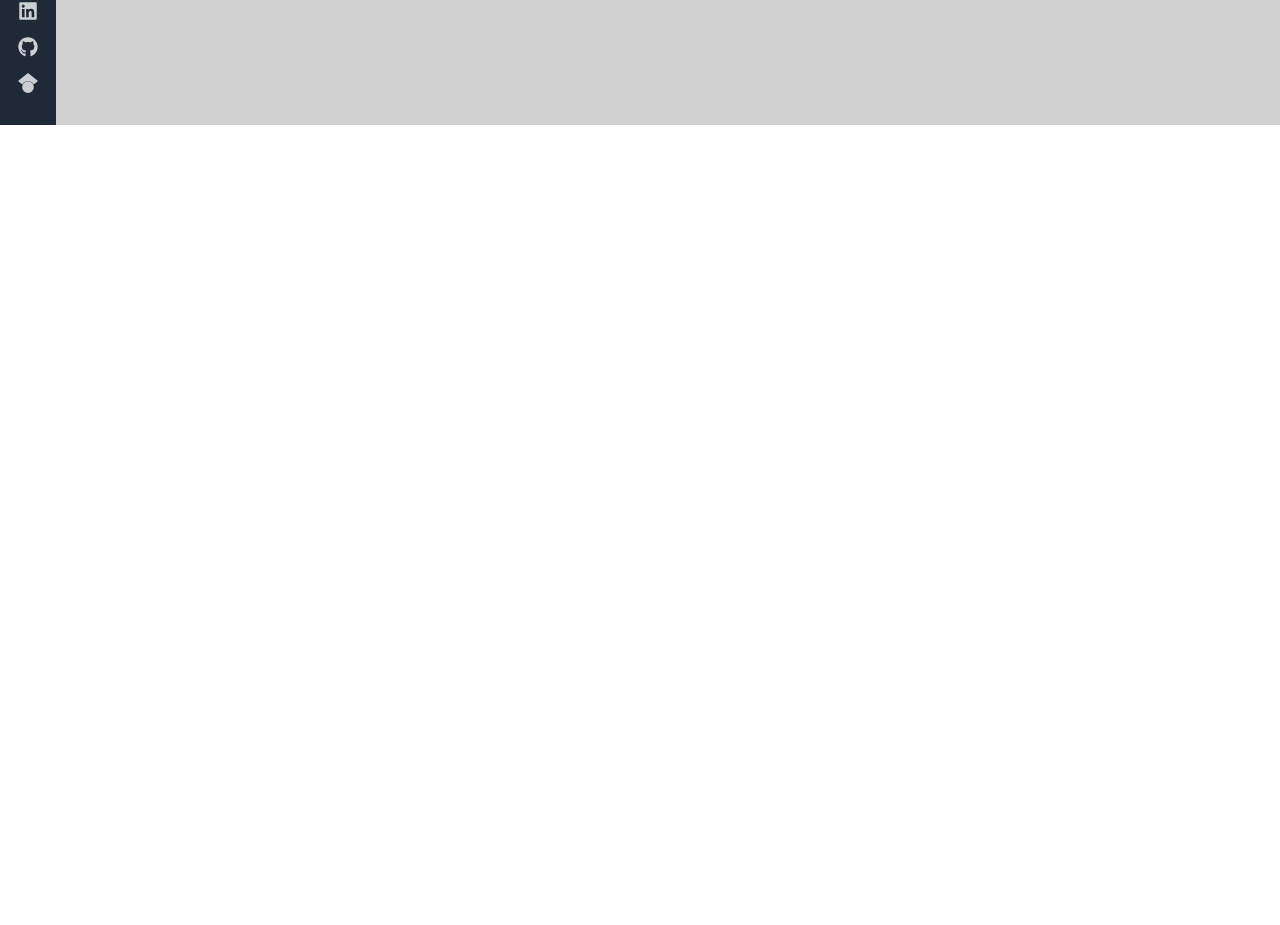
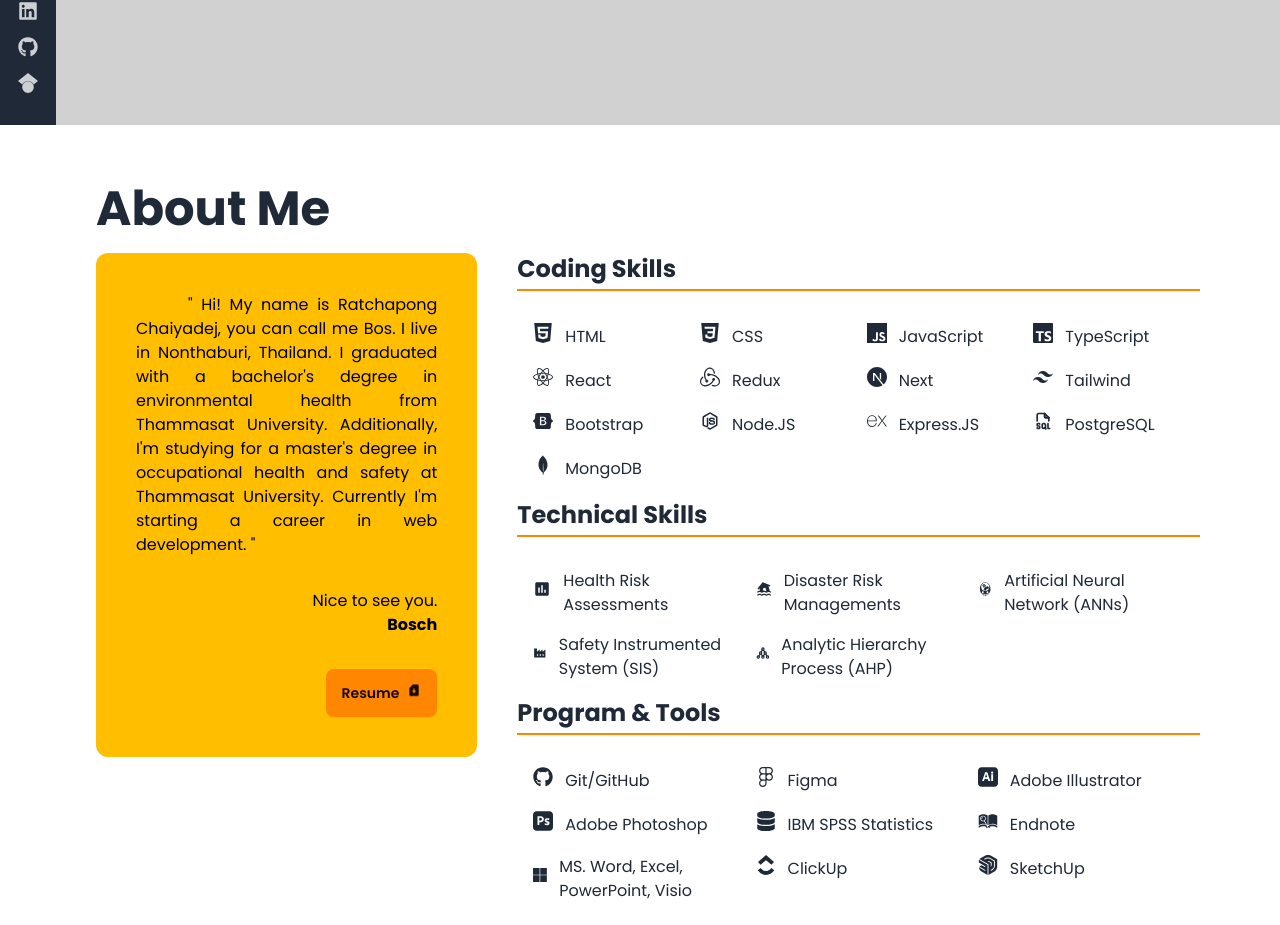
Before and after one commit to boschaiyadej/bosch-portfolio, a Next.js app: page / in a window 1280 px wide. Shown: the part 675-1600 px from the top of the page. Before the commit the page ends 800 px from the top, so only its background shows below. Built offline with nearby package versions, Linux system fonts and the light colour scheme.

Commit message:
feat: add about section

```diff
--- /dev/null
+++ b/app/components/about/About.tsx
@@ -0,0 +1,41 @@
+import React from "react";
+import CodeSkills from "./CodeSkills";
+import ToolsAndPrograms from "./ToolsAndPrograms";
+import { MdSimCardDownload } from "react-icons/md";
+import TechSkills from "./TechnicalSkills";
+
+const About: React.FC = () => {
+  return (
+    <section className="h-screen bg-base-100 pl-14" id="about">
+      <div className="w-full h-full p-10">
+        <h1 className="text-5xl font-bold hover:text-accent my-5">About Me</h1>
+        <div className="grid md:grid-cols-2 xl:grid-cols-3">
+          <div className="h-fit w-full bg-warning text-warning-content rounded-xl p-10">
+            <p className="text-justify">
+              &nbsp;&nbsp;&nbsp;&nbsp;&nbsp;&nbsp;
+              {`" Hi! My name is Ratchapong Chaiyadej, you can call me Bos. I live in Nonthaburi, Thailand. I graduated with a bachelor's degree in environmental health from Thammasat University. Additionally, I'm studying for a master's degree in occupational health and safety at Thammasat University. Currently I'm starting a career in web development. "`}
+              &nbsp;
+            </p>
+            <div className="my-8">
+              <p className="text-end">Nice to see you.</p>
+              <p className="text-end font-bold">Bosch</p>
+            </div>
+            <div className="flex justify-end">
+              <button className="btn btn-accent text-accent-content hover:text-primary-content hover:bg-primary border-0 ease-in-out hover:-translate-y-0.5 hover:scale-110 duration-300">
+                Resume
+                <MdSimCardDownload className="animate-bounce" />
+              </button>
+            </div>
+          </div>
+          <div className="md:col-start-2 md:col-end-3 xl:col-start-2 xl:col-end-4">
+            <CodeSkills />
+            <TechSkills />
+            <ToolsAndPrograms />
+          </div>
+        </div>
+      </div>
+    </section>
+  );
+};
+
+export default About;
--- /dev/null
+++ b/app/components/about/CodeSkills.tsx
@@ -0,0 +1,54 @@
+import React from "react";
+import {
+  SiHtml5,
+  SiCss3,
+  SiJavascript,
+  SiTypescript,
+  SiReact,
+  SiRedux,
+  SiNextdotjs,
+  SiTailwindcss,
+  SiBootstrap,
+  SiMongodb,
+  SiExpress,
+} from "react-icons/si";
+import { IoLogoNodejs } from "react-icons/io5";
+import { TbFileTypeSql } from "react-icons/tb";
+
+const codeSkills = [
+  { icon: SiHtml5, label: "HTML" },
+  { icon: SiCss3, label: "CSS" },
+  { icon: SiJavascript, label: "JavaScript" },
+  { icon: SiTypescript, label: "TypeScript" },
+  { icon: SiReact, label: "React" },
+  { icon: SiRedux, label: "Redux" },
+  { icon: SiNextdotjs, label: "Next" },
+  { icon: SiTailwindcss, label: "Tailwind" },
+  { icon: SiBootstrap, label: "Bootstrap" },
+  { icon: IoLogoNodejs, label: "Node.JS" },
+  { icon: SiExpress, label: "Express.JS" },
+  { icon: TbFileTypeSql, label: "PostgreSQL" },
+  { icon: SiMongodb, label: "MongoDB" },
+];
+
+const CodeSkills: React.FC = () => (
+  <div className="px-10">
+    <h2 className="text-2xl font-bold border-b-2 border-accent pb-1 hover:text-accent">
+      Coding Skills
+    </h2>
+    <div className="grid grid-cols-1 md:grid-cols-2 xl:grid-cols-4 gap-4 mt-4 p-4">
+      {codeSkills.map(({ icon: Icon, label }, index) => (
+        <div key={index} className="flex flex-col items-start">
+          <div className="flex items-center gap-3">
+            <Icon className="text-xl mb-2 hover:text-accent ease-in-out hover:-translate-y-1 hover:scale-110 hover:duration-300" />
+            <span className="text-sm sm:text-base hover:text-accent">
+              {label}
+            </span>
+          </div>
+        </div>
+      ))}
+    </div>
+  </div>
+);
+
+export default CodeSkills;
--- /dev/null
+++ b/app/components/about/TechnicalSkills.tsx
@@ -0,0 +1,35 @@
+import React from "react";
+import { TbHierarchy3 } from "react-icons/tb";
+import { MdAssessment, MdFlood } from "react-icons/md";
+import { GiArtificialIntelligence } from "react-icons/gi";
+import { BiSolidFactory } from "react-icons/bi";
+
+const techSkills = [
+  { icon: MdAssessment, label: "Health Risk Assessments" },
+  { icon: MdFlood, label: "Disaster Risk Managements" },
+  { icon: GiArtificialIntelligence, label: "Artificial Neural Network (ANNs)" },
+  { icon: BiSolidFactory, label: "Safety Instrumented System (SIS)" },
+  { icon: TbHierarchy3, label: "Analytic Hierarchy Process (AHP)" },
+];
+
+const TechSkills: React.FC = () => (
+  <div className="px-10">
+    <h2 className="text-2xl font-bold border-b-2 border-accent pb-1 hover:text-accent">
+      Technical Skills
+    </h2>
+    <div className="grid grid-cols-1 xl:grid-cols-3 gap-4 mt-4 p-4">
+      {techSkills.map(({ icon: Icon, label }, index) => (
+        <div key={index} className="flex flex-col items-start">
+          <div className="flex items-center gap-3">
+            <Icon className="text-xl mb-2 hover:text-accent ease-in-out hover:-translate-y-1 hover:scale-110 hover:duration-300" />
+            <span className="text-sm sm:text-base hover:text-accent">
+              {label}
+            </span>
+          </div>
+        </div>
+      ))}
+    </div>
+  </div>
+);
+
+export default TechSkills;
--- /dev/null
+++ b/app/components/about/ToolsAndPrograms.tsx
@@ -0,0 +1,45 @@
+import React from "react";
+import {
+  SiMicrosoft,
+  SiAdobeillustrator,
+  SiAdobephotoshop,
+  SiSketchup,
+  SiFigma,
+  SiClickup,
+} from "react-icons/si";
+import { FaDatabase, FaGithub } from "react-icons/fa";
+import { GiArchiveResearch } from "react-icons/gi";
+
+const toolsAndPrograms = [
+  { icon: FaGithub, label: "Git/GitHub" },
+  { icon: SiFigma, label: "Figma" },
+  { icon: SiAdobeillustrator, label: "Adobe Illustrator" },
+  { icon: SiAdobephotoshop, label: "Adobe Photoshop" },
+  { icon: FaDatabase, label: "IBM SPSS Statistics" },
+  { icon: GiArchiveResearch, label: "Endnote" },
+  { icon: SiMicrosoft, label: "MS. Word, Excel, PowerPoint, Visio" },
+  { icon: SiClickup, label: "ClickUp" },
+  { icon: SiSketchup, label: "SketchUp" },
+];
+
+const ToolsAndPrograms: React.FC = () => (
+  <div className="px-10">
+    <h2 className="text-2xl font-bold border-b-2 border-accent pb-1 hover:text-accent">
+      Program & Tools
+    </h2>
+    <div className="grid grid-cols-1 xl:grid-cols-3 gap-4 mt-4 p-4">
+      {toolsAndPrograms.map(({ icon: Icon, label }, index) => (
+        <div key={index} className="flex flex-col items-start">
+          <div className="flex items-center gap-3">
+            <Icon className="text-xl mb-2 hover:text-accent ease-in-out hover:-translate-y-1 hover:scale-110 hover:duration-300" />
+            <span className="text-sm sm:text-base hover:text-accent">
+              {label}
+            </span>
+          </div>
+        </div>
+      ))}
+    </div>
+  </div>
+);
+
+export default ToolsAndPrograms;
--- a/app/components/hero/Hero.tsx
+++ b/app/components/hero/Hero.tsx
@@ -4,10 +4,10 @@ import { FaArrowCircleDown } from "react-icons/fa";
 const Hero: React.FC = () => {
   return (
     <>
-      <section className="h-screen bg-base-300 pl-14" id="hero">
+      <section className="h-screen w-full bg-base-300 pl-14" id="hero">
         <div className="h-full w-full flex items-center justify-center">
           {/* text title */}
-          <div className="flex  flex-col gap-5 text-center text-base-content">
+          <div className="flex  flex-col gap-5 text-center text-base-content p-10">
             <h4 className="text-xl">Hello there! My name is</h4>
             <h1 className="text-5xl font-bold">
               <span className="text-7xl text-accent">R</span>
--- a/app/components/sidebar/Sidebar.tsx
+++ b/app/components/sidebar/Sidebar.tsx
@@ -9,7 +9,10 @@ import Link from "next/link";
 
 const Sidebar: React.FC = () => {
   return (
-    <aside className="fixed h-screen left-0 top-0 bg-neutral w-14" id="sidebar">
+    <aside
+      className="fixed h-full left-0 top-0 bottom-0 bg-neutral w-14"
+      id="sidebar"
+    >
       <div className="flex flex-col justify-between items-center h-full w-full py-8">
         {/* top Logo */}
         <div className="logo">
--- a/app/page.tsx
+++ b/app/page.tsx
@@ -1,5 +1,6 @@
 import Hero from "./components/hero/Hero";
 import Sidebar from "./components/sidebar/Sidebar";
+import About from "./components/about/About";
 
 export default function Home() {
   return (
@@ -7,6 +8,7 @@ export default function Home() {
       <Sidebar />
       <div className="w-full flex-row">
         <Hero />
+        <About />
       </div>
     </main>
   );
```
Also changed, not shown: app/components/about/About.jsx (deleted).
